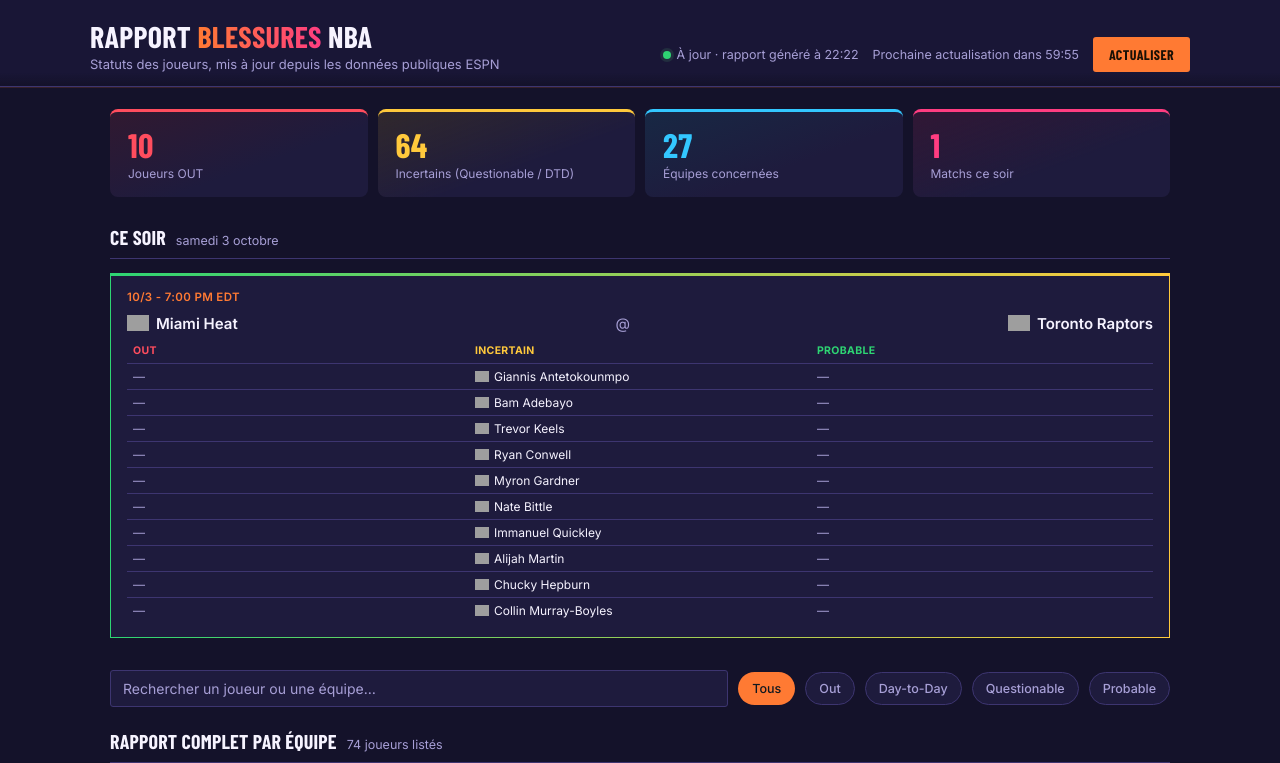
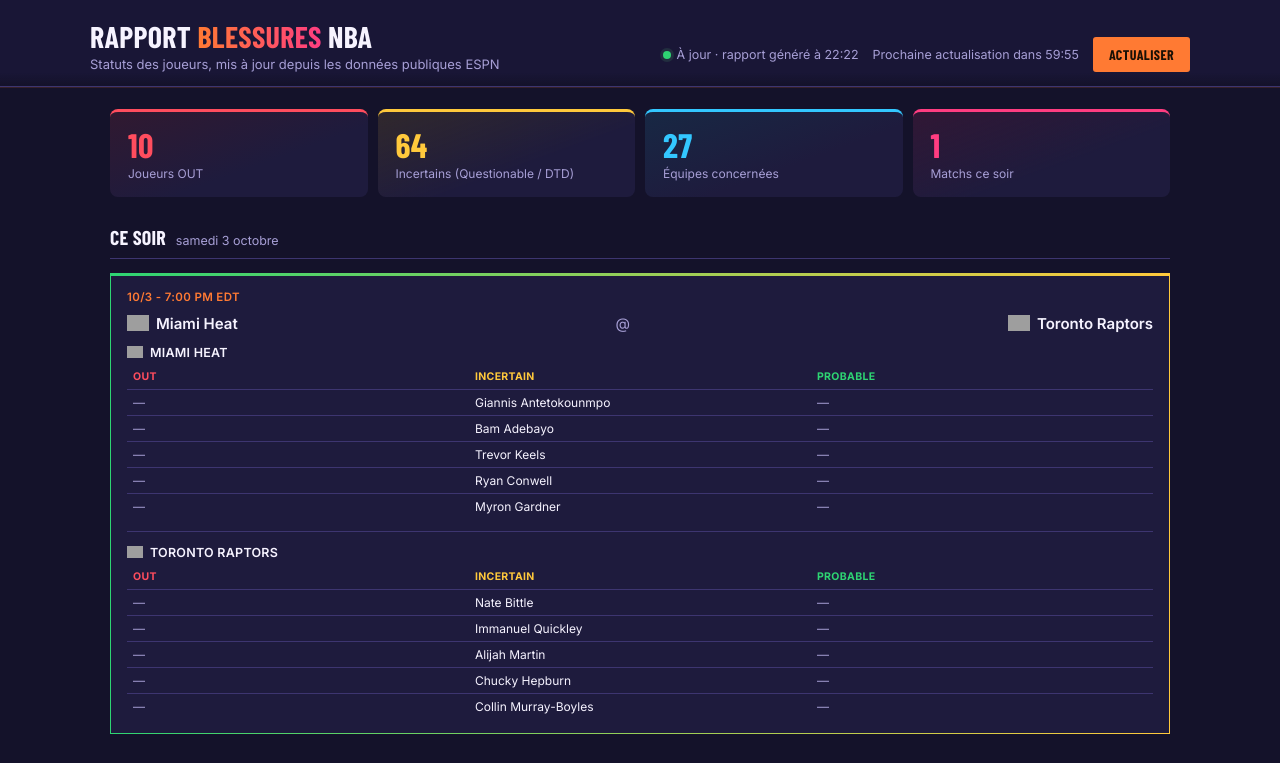
Before and after one commit to BenoParadise/nba-injuries, a website: page index.html in a window 1280 px wide. Shown: the top 763 px of the page. Drawn offline with nearby package versions, Linux system fonts and the light colour scheme; grey boxes are pictures that could not be loaded; a web font is replaced by a local one.

Commit message:
Update index.html

```diff
--- a/index.html
+++ b/index.html
@@ -233,6 +233,16 @@
   .table-player .team-logo,.table-player .team-badge{width:14px;height:14px;}
   .no-injuries-row{
     text-align:center;color:var(--muted);font-size:12.5px;padding:12px 0 4px;
+  }
+  .team-injury-block{
+    margin-top:12px;padding-top:12px;border-top:1px solid var(--line);
+  }
+  .team-injury-block.first{margin-top:6px;padding-top:0;border-top:none;}
+  .team-block-head{
+    display:flex;align-items:center;gap:7px;
+    font-size:12.5px;font-weight:600;color:var(--cream);
+    text-transform:uppercase;letter-spacing:0.02em;
+    margin-bottom:6px;
   }
   .empty-note{
     color:var(--muted);
@@ -565,21 +575,31 @@
     const d = new Date(games[0].date);
     dateLabel.textContent = d.toLocaleDateString('fr-FR', {weekday:'long', day:'numeric', month:'long'});
     gamesArea.innerHTML = `<div class="games-row">${games.map(g => {
+      const buildTable = (players) => {
+        const outCol = players.filter(p => statusClass(p.status) === 'out');
+        const gtdCol = players.filter(p => statusClass(p.status) === 'gtd' || statusClass(p.status) === 'other');
+        const probCol = players.filter(p => statusClass(p.status) === 'ok');
+        const rows = Math.max(outCol.length, gtdCol.length, probCol.length);
+        const cell = (p) => p
+          ? `<td>${p.name}</td>`
+          : `<td class="empty-cell">—</td>`;
+        const tableBody = rows === 0
+          ? `<tr><td colspan="3" class="no-injuries-row">Aucune blessure signalée</td></tr>`
+          : Array.from({length: rows}).map((_, i) => `<tr>${cell(outCol[i])}${cell(gtdCol[i])}${cell(probCol[i])}</tr>`).join('');
+        return `<table class="injury-table">
+          <thead><tr><th class="out">Out</th><th class="gtd">Incertain</th><th class="ok">Probable</th></tr></thead>
+          <tbody>${tableBody}</tbody>
+        </table>`;
+      };
+
       const awayPlayers = injuriesForTeam(teams, g.away).map(p => ({...p, team: g.away}));
       const homePlayers = injuriesForTeam(teams, g.home).map(p => ({...p, team: g.home}));
-      const all = [...awayPlayers, ...homePlayers];
-      const outCol = all.filter(p => statusClass(p.status) === 'out');
-      const gtdCol = all.filter(p => statusClass(p.status) === 'gtd' || statusClass(p.status) === 'other');
-      const probCol = all.filter(p => statusClass(p.status) === 'ok');
-      const rows = Math.max(outCol.length, gtdCol.length, probCol.length);
 
-      const cell = (p) => p
-        ? `<td><div class="table-player">${teamVisual(p.team, 14)}<span>${p.name}</span></div></td>`
-        : `<td class="empty-cell">—</td>`;
-
-      const tableBody = rows === 0
-        ? `<tr><td colspan="3" class="no-injuries-row">Aucune blessure signalée pour ce match</td></tr>`
-        : Array.from({length: rows}).map((_, i) => `<tr>${cell(outCol[i])}${cell(gtdCol[i])}${cell(probCol[i])}</tr>`).join('');
+      const teamBlock = (name, players, first) => `
+        <div class="team-injury-block ${first ? 'first' : ''}">
+          <div class="team-block-head">${teamVisual(name, 16)}<span>${name}</span></div>
+          ${buildTable(players)}
+        </div>`;
 
       return `<div class="game-card" style="--away-color:${colorForTeam(g.away)};--home-color:${colorForTeam(g.home)}">
         <div class="game-time">${g.status || new Date(g.date).toLocaleTimeString('fr-FR',{hour:'2-digit',minute:'2-digit'})}</div>
@@ -588,10 +608,8 @@
           <span class="vs">@</span>
           <span class="matchup-team">${teamVisual(g.home, 22)}${g.home}</span>
         </div>
-        <table class="injury-table">
-          <thead><tr><th class="out">Out</th><th class="gtd">Incertain</th><th class="ok">Probable</th></tr></thead>
-          <tbody>${tableBody}</tbody>
-        </table>
+        ${teamBlock(g.away, awayPlayers, true)}
+        ${teamBlock(g.home, homePlayers, false)}
       </div>`;
     }).join('')}</div>`;
   }
```
